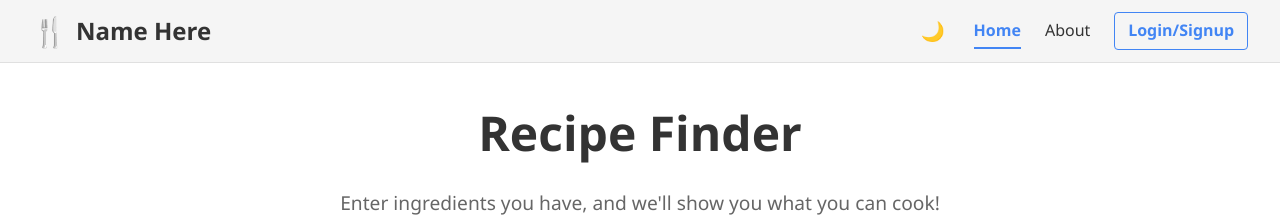
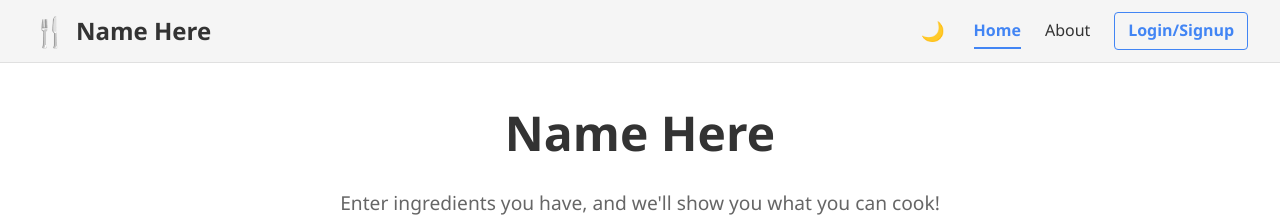
Before and after one commit to anorman2902/cpsc449-cooking-assistant, a React (Create React App) app in the folder client/: page / in a window 1280 px wide. Shown: the top 222 px of the page. Built offline with nearby package versions, Linux system fonts and the light colour scheme; no server answers.

Commit message:
Remove temp name I put, sounded generic

```diff
--- a/client/src/pages/Home/Home.tsx
+++ b/client/src/pages/Home/Home.tsx
@@ -50,7 +50,7 @@ function Home({ onSearch }: HomeProps) {
       <main className="main-content">
         {/* Simple search interface with hero section */}
         <div className="hero-section">
-          <h1 className="hero-title">Recipe Finder</h1>
+          <h1 className="hero-title">Name Here</h1>
           <p className="hero-subtitle">
             Enter ingredients you have, and we'll show you what you can cook!
           </p>
```
